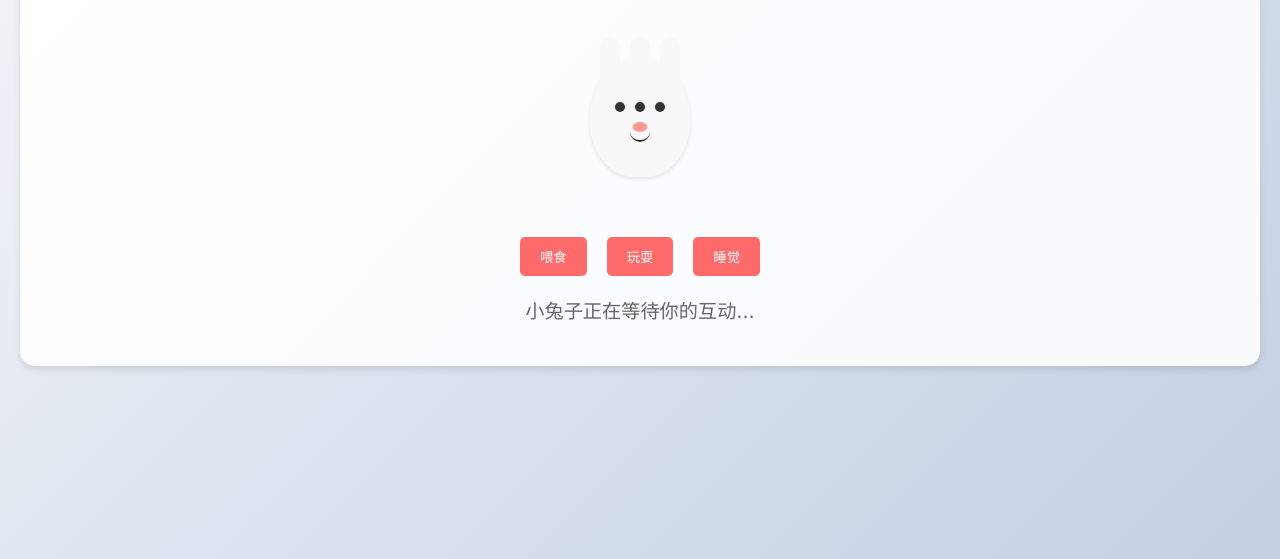
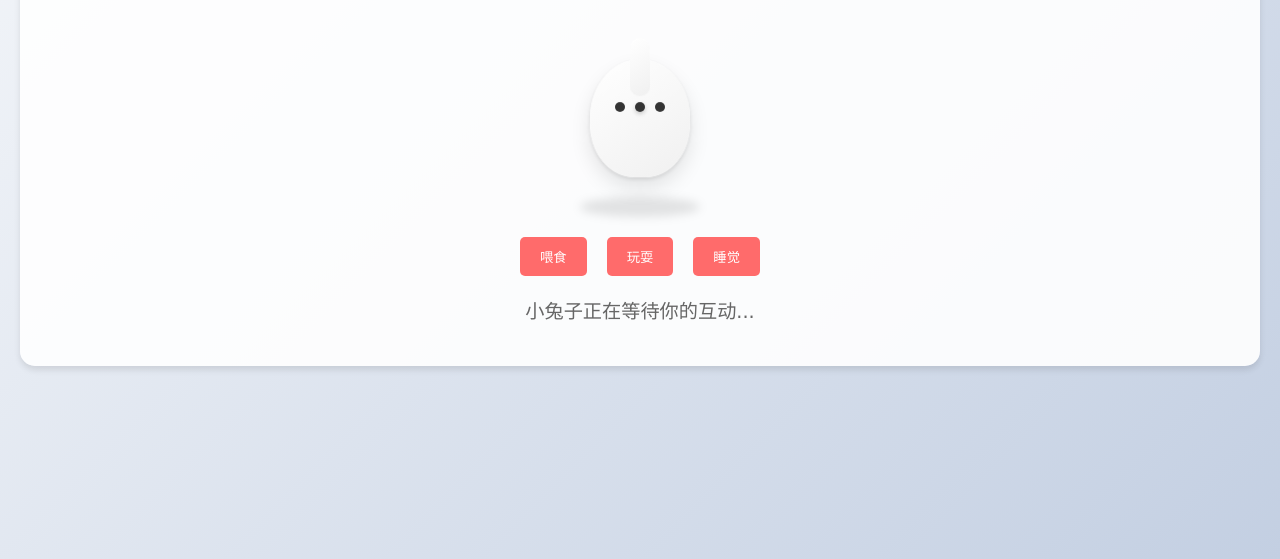
Before and after one commit to Toxiccht/xieqian, a plain HTML site: page pet.html in a window 1280 px wide. Shown: the part 241-800 px from the top of the page. Drawn offline with Linux system fonts and the light colour scheme.

Commit message:
更新内容

```diff
--- a/styles.css
+++ b/styles.css
@@ -500,6 +500,7 @@ button:hover {
     height: 200px;
     margin: 20px auto;
     position: relative;
+    perspective: 1000px;
 }
 
 /* 兔子样式 */
@@ -508,6 +509,8 @@ button:hover {
     height: 100%;
     position: relative;
     transition: transform 0.3s ease;
+    transform-style: preserve-3d;
+    perspective: 1000px;
 }
 
 /* 兔子身体 */
@@ -516,12 +519,14 @@ button:hover {
     position: absolute;
     width: 100px;
     height: 120px;
-    background: #f8f8f8;
+    background: linear-gradient(145deg, #ffffff, #f0f0f0);
     border-radius: 50% 50% 45% 45%;
     top: 50%;
     left: 50%;
-    transform: translate(-50%, -50%);
-    box-shadow: 0 2px 4px rgba(0, 0, 0, 0.1);
+    transform: translate(-50%, -50%) rotateX(10deg);
+    box-shadow:
+        0 2px 4px rgba(0, 0, 0, 0.1),
+        0 10px 20px rgba(0, 0, 0, 0.1);
 }
 
 /* 兔子耳朵 */
@@ -530,12 +535,15 @@ button:hover {
     position: absolute;
     width: 20px;
     height: 60px;
-    background: #f8f8f8;
+    background: linear-gradient(145deg, #ffffff, #f0f0f0);
     border-radius: 10px;
     top: 20px;
     left: 50%;
-    transform: translateX(-50%);
-    box-shadow: -30px 0 0 #f8f8f8, 30px 0 0 #f8f8f8;
+    transform: translateX(-50%) rotateX(10deg);
+    box-shadow:
+        -30px 0 0 linear-gradient(145deg, #ffffff, #f0f0f0),
+        30px 0 0 linear-gradient(145deg, #ffffff, #f0f0f0),
+        0 2px 4px rgba(0, 0, 0, 0.1);
 }
 
 /* 兔子眼睛 */
@@ -547,8 +555,11 @@ button:hover {
     border-radius: 50%;
     top: 45%;
     left: 50%;
-    transform: translate(-50%, -50%);
-    box-shadow: -20px 0 0 #333, 20px 0 0 #333;
+    transform: translate(-50%, -50%) rotateX(10deg);
+    box-shadow:
+        -20px 0 0 #333,
+        20px 0 0 #333,
+        0 2px 4px rgba(0, 0, 0, 0.2);
 }
 
 /* 兔子鼻子 */
@@ -556,11 +567,12 @@ button:hover {
     position: absolute;
     width: 15px;
     height: 10px;
-    background: #ff9999;
+    background: linear-gradient(145deg, #ff9999, #ff8080);
     border-radius: 50%;
     top: 55%;
     left: 50%;
-    transform: translate(-50%, -50%);
+    transform: translate(-50%, -50%) rotateX(10deg);
+    box-shadow: 0 2px 4px rgba(0, 0, 0, 0.1);
 }
 
 /* 兔子嘴巴 */
@@ -572,7 +584,7 @@ button:hover {
     border-radius: 0 0 10px 10px;
     top: 60%;
     left: 50%;
-    transform: translate(-50%, -50%);
+    transform: translate(-50%, -50%) rotateX(10deg);
 }
 
 /* 兔子状态 */
@@ -580,14 +592,15 @@ button:hover {
     border-radius: 10px;
     border-bottom: none;
     border-top: 2px solid #333;
+    transform: translate(-50%, -50%) rotateX(10deg);
 }
 
 .pet.sad .mouth {
-    transform: translate(-50%, -50%) rotate(180deg);
+    transform: translate(-50%, -50%) rotateX(10deg) rotate(180deg);
 }
 
 .pet.sleeping .eyes {
-    transform: translate(-50%, -50%) scaleY(0.2);
+    transform: translate(-50%, -50%) rotateX(10deg) scaleY(0.2);
 }
 
 .pet.sleeping .mouth {
@@ -595,27 +608,56 @@ button:hover {
 }
 
 .pet.sleeping::after {
-    transform: translateX(-50%) rotate(-20deg);
-    box-shadow: -30px 0 0 #f8f8f8, 30px 0 0 #f8f8f8;
+    transform: translateX(-50%) rotate(-20deg) rotateX(10deg);
 }
 
-/* 动画效果 */
-@keyframes bounce {
-    0%, 100% { transform: translateY(0); }
-    50% { transform: translateY(-10px); }
+/* 3D动画效果 */
+@keyframes bounce3D {
+    0%, 100% {
+        transform: translateY(0) rotateX(10deg) rotateY(0deg);
+    }
+    25% {
+        transform: translateY(-10px) rotateX(10deg) rotateY(5deg);
+    }
+    75% {
+        transform: translateY(-10px) rotateX(10deg) rotateY(-5deg);
+    }
 }
 
-@keyframes sleep {
-    0%, 100% { transform: scale(1); }
-    50% { transform: scale(0.95); }
+@keyframes sleep3D {
+    0%, 100% {
+        transform: scale(1) rotateX(10deg);
+    }
+    50% {
+        transform: scale(0.95) rotateX(10deg);
+    }
 }
 
 .pet.happy {
-    animation: bounce 0.5s ease infinite;
+    animation: bounce3D 1s ease infinite;
 }
 
 .pet.sleeping {
-    animation: sleep 2s ease infinite;
+    animation: sleep3D 2s ease infinite;
+}
+
+/* 添加鼠标悬停效果 */
+.pet:hover {
+    transform: rotateY(10deg);
+}
+
+/* 添加阴影效果 */
+.pet-display::after {
+    content: '';
+    position: absolute;
+    width: 120px;
+    height: 20px;
+    background: rgba(0, 0, 0, 0.1);
+    border-radius: 50%;
+    bottom: 0;
+    left: 50%;
+    transform: translateX(-50%);
+    filter: blur(5px);
 }
 
 .pet-actions {
```
